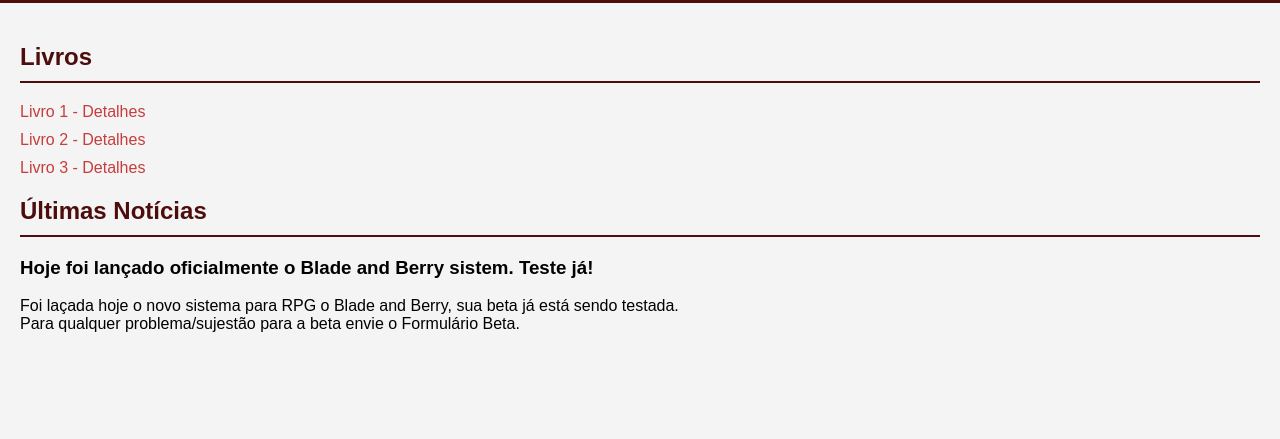
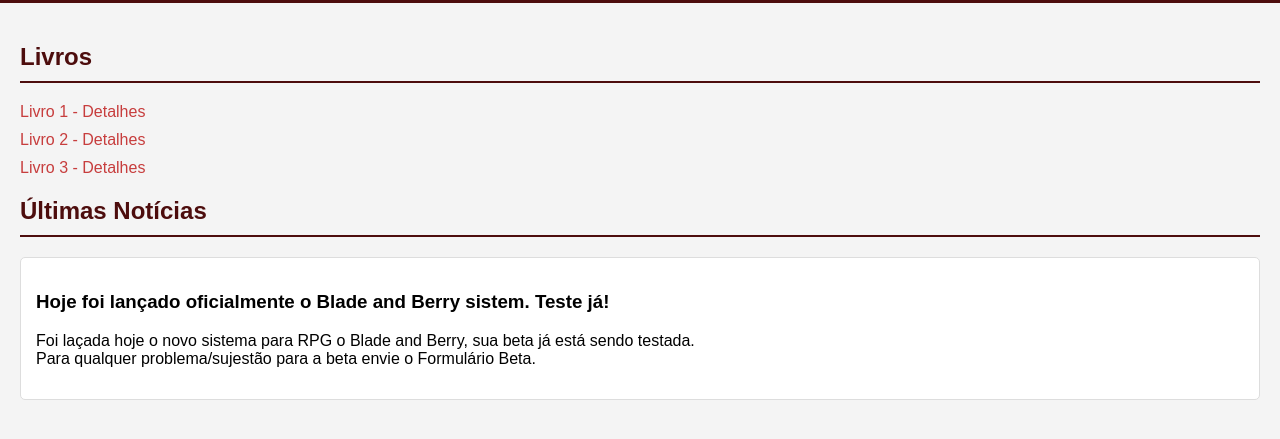
Before and after one commit to PEBROZO10/Blade_Berry, a plain HTML site: page index.html in a window 1280 px wide. Shown: the part 115-554 px from the top of the page. Drawn offline with Linux system fonts and the light colour scheme.

Commit message:
Update styles.css

```diff
--- a/styles.css
+++ b/styles.css
@@ -107,7 +107,12 @@ button:hover {
 #report-section {
     margin-top: 20px;
 }
-
+#report-content {
+    background-color: #ffffff; /* Branco para contraste */
+    border: 1px solid #ddd;
+    padding: 15px;
+    border-radius: 5px;
+}
 #report-section h3 {
     color: #4d0d0d; /* Bordô */
 }
```
